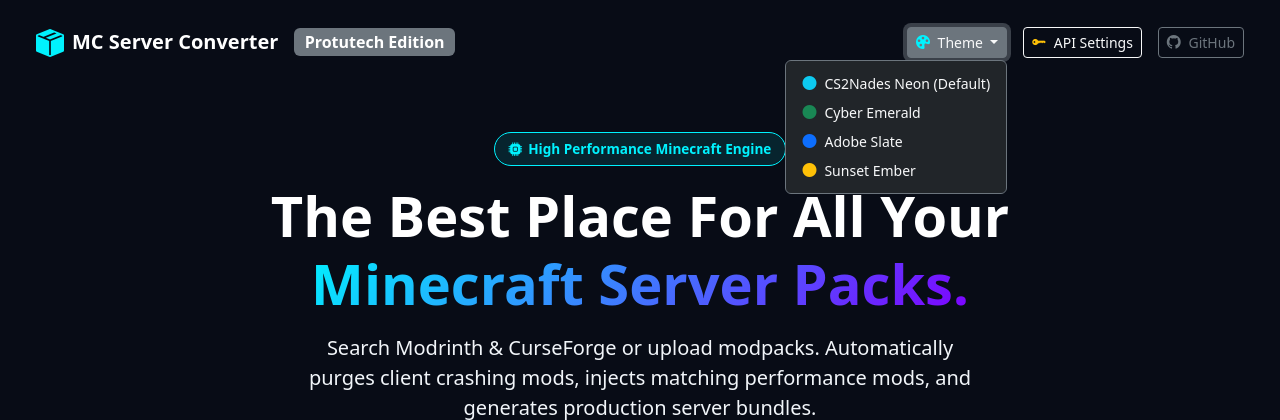
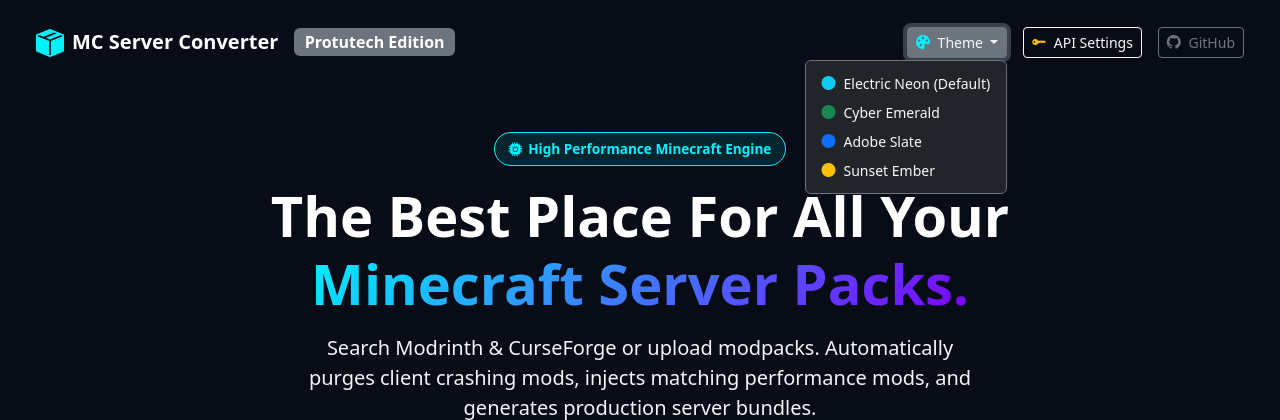
Before and after one commit to IAndrexI/minecraftserver, a FastAPI app: page / in a window 1280 px wide, after a click on "Theme". Shown: the top 420 px of the page. Run offline with FastAPI, Linux system fonts and the light colour scheme; data that the repository does not hold is empty; some libraries are stand-ins or nearby versions.

Commit message:
Update theme selector labels to clean color names (Electric Neon, Cyber Emerald, Adobe Slate, Sunset Ember)

```diff
--- a/templates/index.html
+++ b/templates/index.html
@@ -250,7 +250,7 @@
                     <i class="bi bi-palette-fill me-1 text-brand"></i> Theme
                 </button>
                 <ul class="dropdown-menu dropdown-menu-end bg-dark border-secondary">
-                    <li><a class="dropdown-item text-light small" href="javascript:setTheme('nades-neon')"><i class="bi bi-circle-fill text-info me-2"></i>CS2Nades Neon (Default)</a></li>
+                    <li><a class="dropdown-item text-light small" href="javascript:setTheme('nades-neon')"><i class="bi bi-circle-fill text-info me-2"></i>Electric Neon (Default)</a></li>
                     <li><a class="dropdown-item text-light small" href="javascript:setTheme('cyber-emerald')"><i class="bi bi-circle-fill text-success me-2"></i>Cyber Emerald</a></li>
                     <li><a class="dropdown-item text-light small" href="javascript:setTheme('adobe-classic')"><i class="bi bi-circle-fill text-primary me-2"></i>Adobe Slate</a></li>
                     <li><a class="dropdown-item text-light small" href="javascript:setTheme('sunset-ember')"><i class="bi bi-circle-fill text-warning me-2"></i>Sunset Ember</a></li>
```
